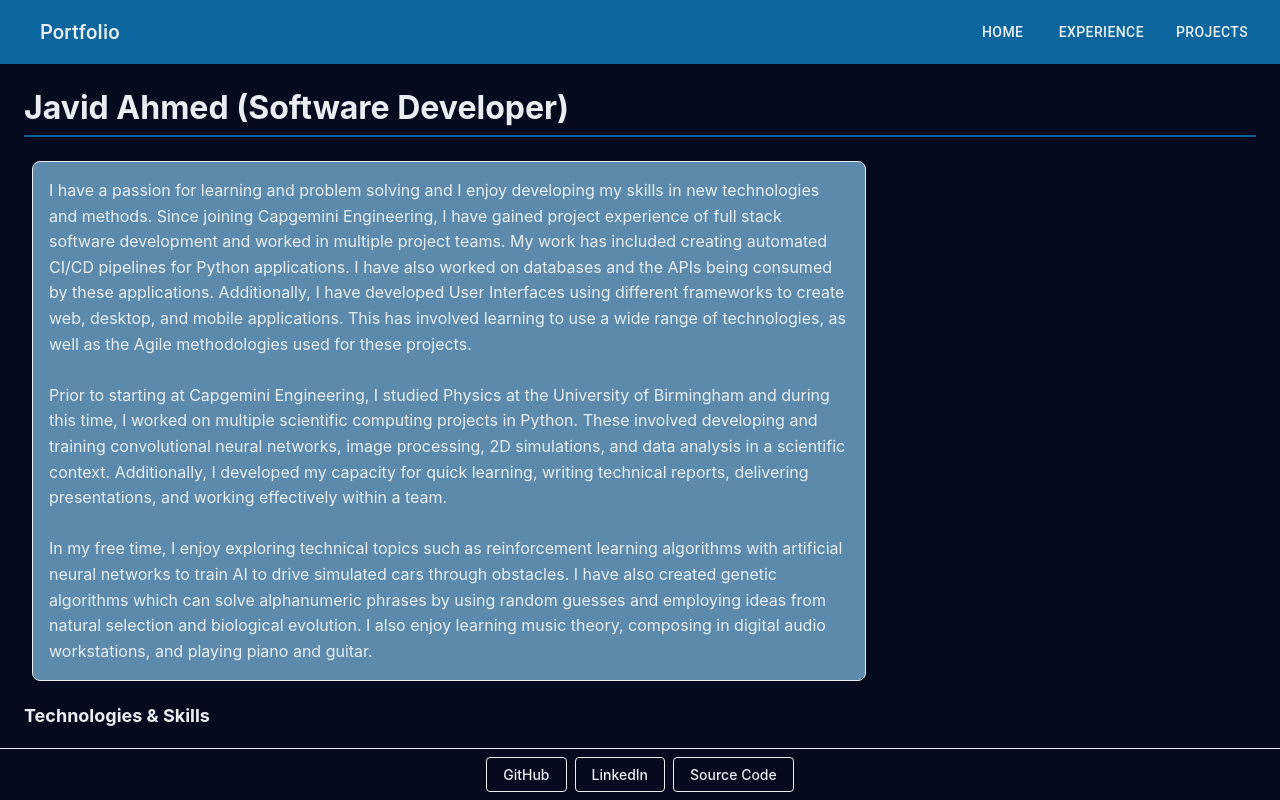
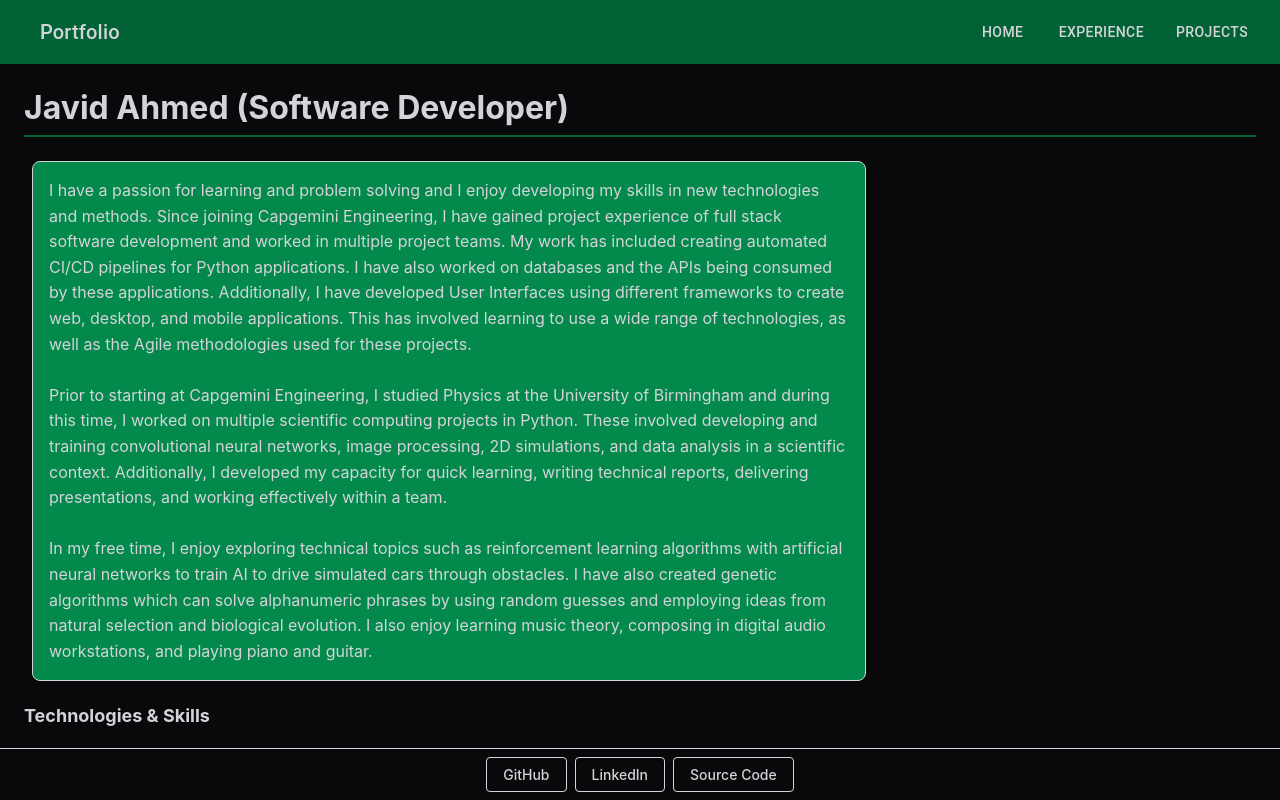
Before and after one commit to javidahmed64592/portfolio, a React (Create React App) app: page / in a window 1280 px wide. Built offline with nearby package versions, Linux system fonts and the light colour scheme; some icons are missing.

Commit message:
Refactor theme colors by removing tertiary variant and updating related styles

```diff
--- a/src/components/home/ProfileSummaryDisplay.tsx
+++ b/src/components/home/ProfileSummaryDisplay.tsx
@@ -19,7 +19,7 @@ export default function ProfileSummaryDisplay({
   };
 
   const profileTextStyles = {
-    ...createTextStyles(theme, "tertiary"),
+    ...createTextStyles(theme, "secondary"),
     lineHeight: 1.6,
     fontSize: theme.typography.fontSize.md,
   };
--- a/src/theme/styleUtils.ts
+++ b/src/theme/styleUtils.ts
@@ -26,7 +26,7 @@ export const createPageStyles = (theme: Theme): CSSProperties => {
 
 export const createHeadingStyles = (
   theme: Theme,
-  variant: "primary" | "secondary" | "tertiary" | "background" = "primary"
+  variant: "primary" | "secondary" | "background" = "primary"
 ): CSSProperties => {
   const getTextColor = () => {
     switch (variant) {
@@ -34,8 +34,6 @@ export const createHeadingStyles = (
         return theme.colors.text.onPrimary;
       case "secondary":
         return theme.colors.text.onSecondary;
-      case "tertiary":
-        return theme.colors.text.onTertiary;
       case "background":
         return theme.colors.text.onBackground;
     }
@@ -52,7 +50,7 @@ export const createHeadingStyles = (
 
 export const createTextStyles = (
   theme: Theme,
-  variant: "primary" | "secondary" | "tertiary" | "background" = "primary"
+  variant: "primary" | "secondary" | "background" = "primary"
 ): CSSProperties => {
   const getTextColor = () => {
     switch (variant) {
@@ -60,8 +58,6 @@ export const createTextStyles = (
         return theme.colors.text.onPrimary;
       case "secondary":
         return theme.colors.text.onSecondary;
-      case "tertiary":
-        return theme.colors.text.onTertiary;
       case "background":
         return theme.colors.text.onBackground;
     }
@@ -76,7 +72,7 @@ export const createTextStyles = (
 
 export const createButtonStyles = (
   theme: Theme,
-  variant: "primary" | "secondary" | "tertiary" = "primary"
+  variant: "primary" | "secondary" = "primary"
 ): CSSProperties => {
   const getBackgroundColor = () => {
     switch (variant) {
@@ -84,8 +80,6 @@ export const createButtonStyles = (
         return theme.colors.primary;
       case "secondary":
         return theme.colors.secondary;
-      case "tertiary":
-        return theme.colors.tertiary;
     }
   };
 
@@ -95,8 +89,6 @@ export const createButtonStyles = (
         return theme.colors.text.onPrimary;
       case "secondary":
         return theme.colors.text.onSecondary;
-      case "tertiary":
-        return theme.colors.text.onTertiary;
     }
   };
 
@@ -115,7 +107,7 @@ export const createButtonStyles = (
 
 export const createCardStyles = (
   theme: Theme,
-  variant: "primary" | "secondary" | "tertiary" = "secondary"
+  variant: "primary" | "secondary" = "secondary"
 ): CSSProperties => {
   const getBackgroundColor = () => {
     switch (variant) {
@@ -123,8 +115,6 @@ export const createCardStyles = (
         return theme.colors.primary;
       case "secondary":
         return theme.colors.secondary;
-      case "tertiary":
-        return theme.colors.tertiary;
     }
   };
 
@@ -134,8 +124,6 @@ export const createCardStyles = (
         return theme.colors.text.onPrimary;
       case "secondary":
         return theme.colors.text.onSecondary;
-      case "tertiary":
-        return theme.colors.text.onTertiary;
     }
   };
 
--- a/src/theme/theme.ts
+++ b/src/theme/theme.ts
@@ -2,12 +2,10 @@ export interface Theme {
   colors: {
     primary: string;
     secondary: string;
-    tertiary: string;
     background: string;
     text: {
       onPrimary: string;
       onSecondary: string;
-      onTertiary: string;
       onBackground: string;
     };
     accent: string;
@@ -46,18 +44,16 @@ export interface Theme {
 
 export const defaultTheme: Theme = {
   colors: {
-    primary: "#0D659D",
-    secondary: "#5C8AAC",
-    tertiary: "#C7D8E7",
-    background: "#050B1F",
+    primary: "#016236",
+    secondary: "#02894B",
+    background: "#09090B",
     text: {
-      onPrimary: "#E8EEF1",
-      onSecondary: "#E8EEF1",
-      onTertiary: "#E8EEF1",
-      onBackground: "#E8EEF1",
+      onPrimary: "#d4d4d8",
+      onSecondary: "#d4d4d8",
+      onBackground: "#d4d4d8",
     },
-    accent: "#5C8AAC",
-    border: "#E8EEF1",
+    accent: "#02894B",
+    border: "#d4d4d8",
   },
   spacing: {
     xs: "4px",
```
Also changed, not shown: 2 other files (tests, documents, lock files or other folders).
